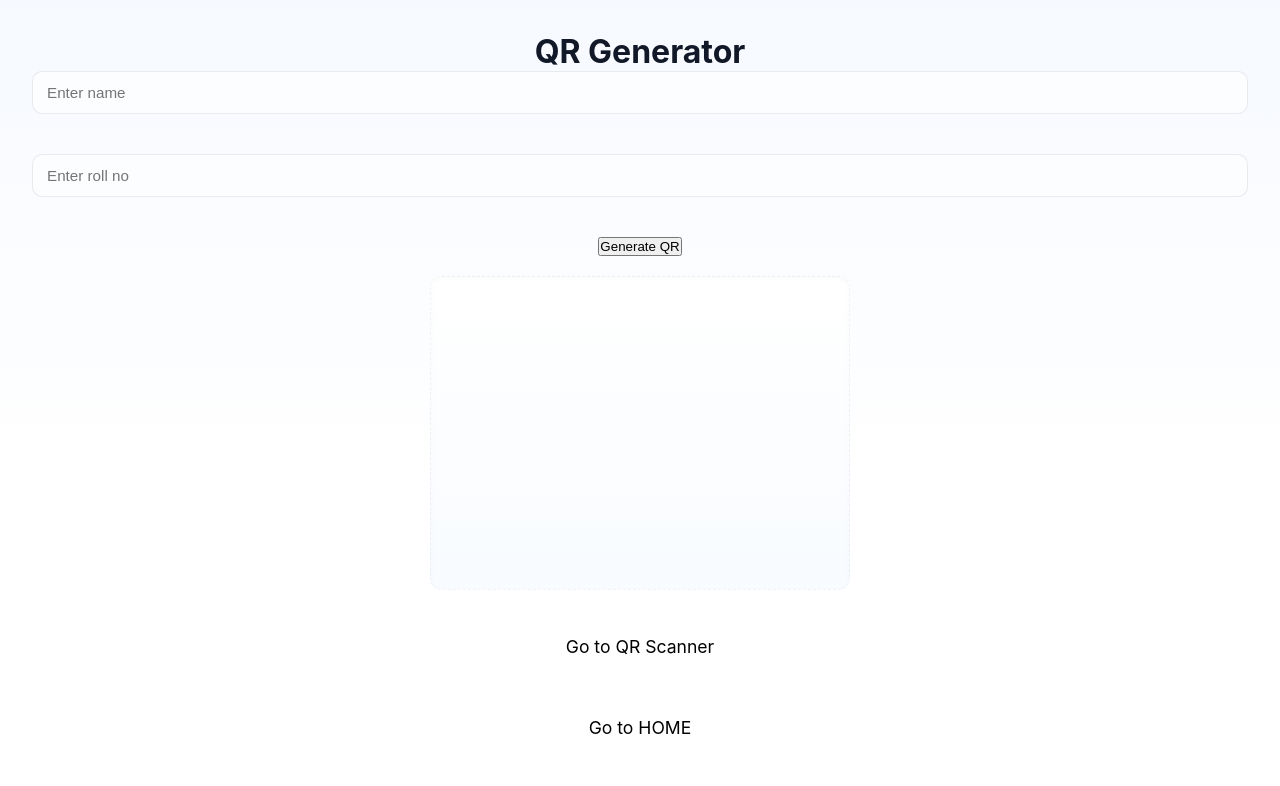
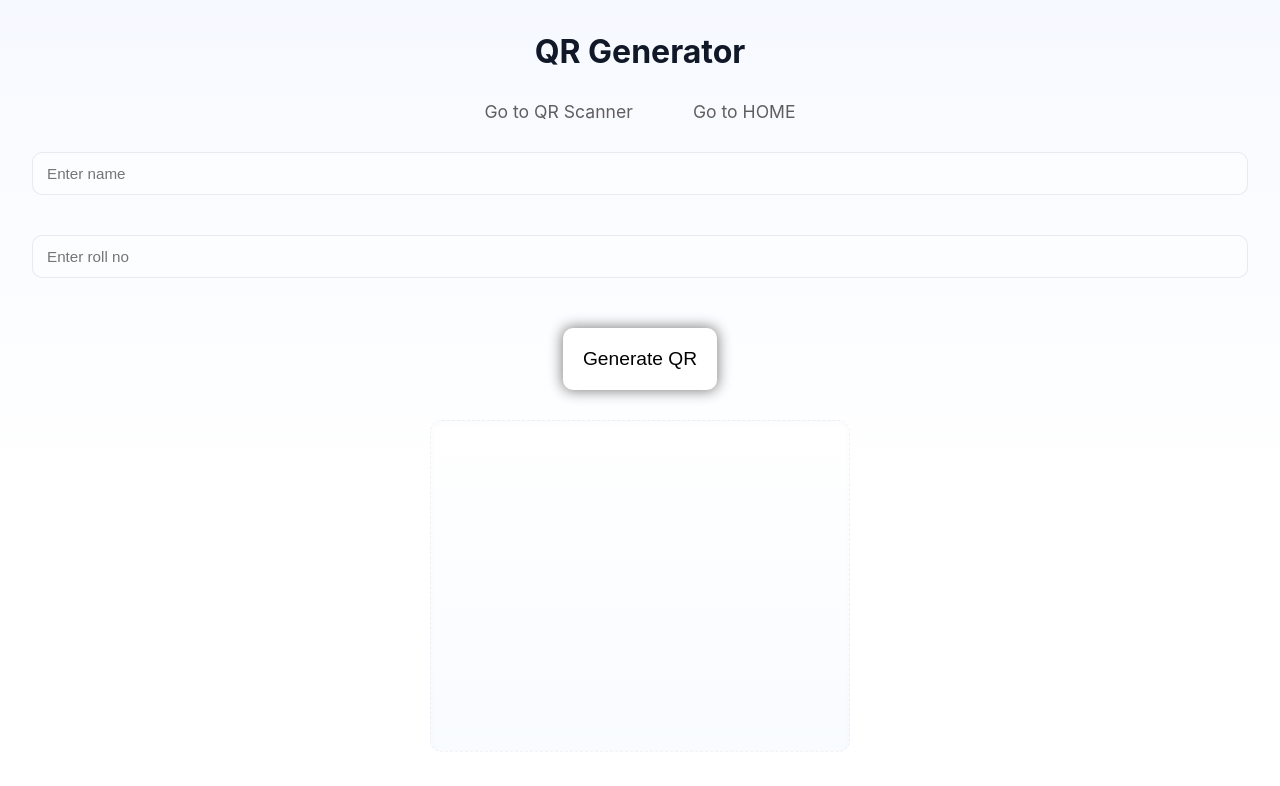
Before and after one commit to Ritish0744/sih, a plain HTML site: page qr.html in a window 1280 px wide. Drawn offline with Linux system fonts and the light colour scheme.

Commit message:
Update qr.html

```diff
--- a/qr.html
+++ b/qr.html
@@ -4,10 +4,10 @@
   <meta charset="UTF-8">
   <title>QR Generator</title>
   <style>
-    /* Reset-ish */
+
 * { box-sizing: border-box; margin: 0; padding: 0; }
 
-/* Page background & overall layout */
+
 html, body {
   display: flex;
   flex-direction: column;
@@ -26,7 +26,7 @@ body {
   padding: 32px;
 }
 
-/* Card */
+
 .qr-card {
   width: 100%;
   max-width: 520px;
@@ -38,14 +38,14 @@ body {
   border: 1px solid rgba(15,23,42,0.04);
 }
 
-/* Title */
+
 .qr-card h1 {
   font-size: 1.5rem;
   margin-bottom: 14px;
   letter-spacing: -0.02em;
 }
 
-/* Inputs layout */
+
 .inputs {
   display: grid;
   gap: 12px;
@@ -110,7 +110,7 @@ input:focus {
   font-size: 1.5em;
 }
 
-/* Plain text under the QR */
+
 #qrtext {
   font-size: 1.5em;
   margin-top: 8px;
@@ -121,7 +121,7 @@ input:focus {
 .link{
   display: flex;
   flex-direction: column;
-  color: black;
+  color: rgb(96, 94, 94);
   padding: 10px;
   margin: 20px;
   font-size: 1.1em;
@@ -129,11 +129,9 @@ input:focus {
 }
 .link:hover{
   text-decoration: underline;
+  color: black;
 
 }
-
-
-
 
 
 @media (max-width: 480px) {
@@ -141,24 +139,50 @@ input:focus {
   #qrcode { width: 180px; height: 180px; }
   .btn { width: 100%; }
 }
+.btnnn{
+  border: none;
+  padding: 20px;
+  margin: 10px;
+  border-radius: 10px;
+  box-shadow: 0px 0px 14px 1px grey;
+  background-color: rgb(255, 255, 255);
+  color: rgb(0, 0, 0);
+  font-size: 1.2em;
+}
+.btnnn:hover{
+  background-color: rgb(0, 0, 0);
+  color: rgb(255, 255, 255);
+}
+.btnnn:hover:active{
+  background-color: rgb(99, 97, 97);
+  color: rgb(255, 255, 255);
 
-
+}
+.linkss{
+  display: flex;
+  flex-direction: row;
+  justify-content: center;
+}
   </style>
 </head>
 <body>
   <h1>QR Generator</h1>
+  <div class="linkss">
+    <p><a href="scanner.html" class="link">Go to QR Scanner</a></p>
+  <p><a href="INDEX.HTML" class="link">Go to HOME</a></p>
+  </div>
+
 
   <input id="name" placeholder="Enter name"><br><br>
   <input id="content" placeholder="Enter roll no"><br><br>
-  <button onclick="makeQR()">Generate QR</button>
+  <button  class="btnnn"   onclick="makeQR()">Generate QR</button>
 
   <div id="qrcode"></div>
   <p id="qrtext"></p>
 
-  <p><a href="scanner.html" class="link">Go to QR Scanner</a></p>
-  <p><a href="INDEX.HTML" class="link">Go to HOME</a></p>
 
-  <!-- QRCode library -->
+
+
   <script src="https://cdn.jsdelivr.net/npm/qrcode/build/qrcode.min.js"></script>
   <script>
     function makeQR() {
@@ -171,7 +195,7 @@ input:focus {
       document.getElementById("qrcode").appendChild(canvas);
 
       QRCode.toCanvas(canvas, text);
-      QRCode.toCanvas(canvas, text, { width: 300 });  // width matches container
+      QRCode.toCanvas(canvas, text, { width: 300 });
 
       document.getElementById("qrtext").innerText = text;
     }
```
